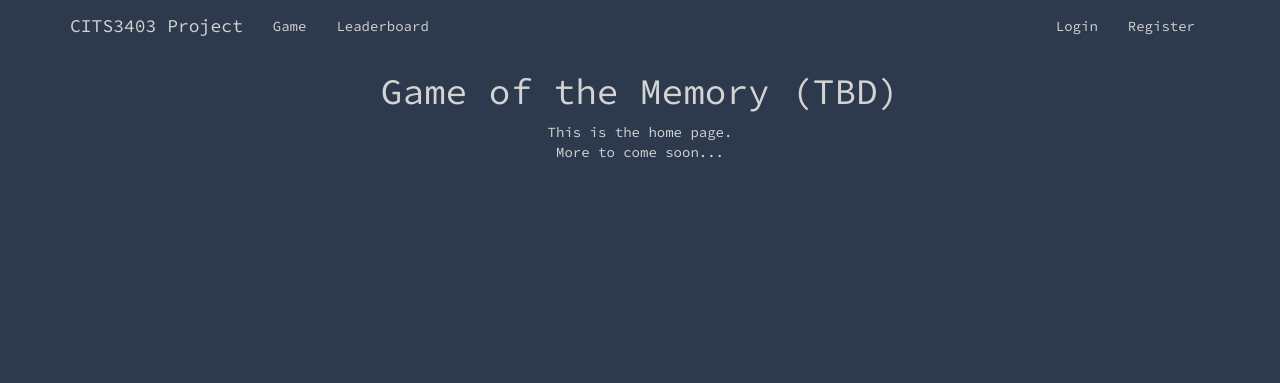
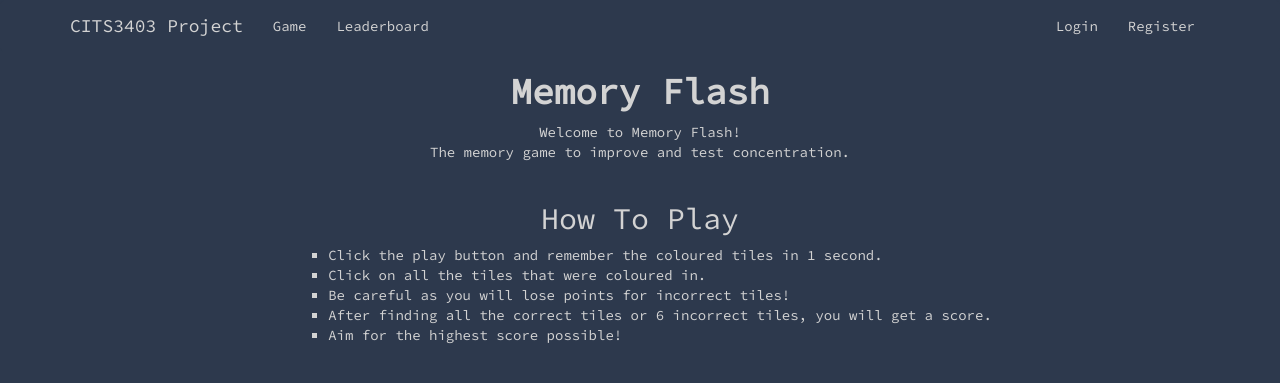
Before and after one commit to jakobdorian/CITS3403-Project, a Flask app: page /home in a window 1280 px wide. Shown: the top 383 px of the page. Run offline with Flask 2, Linux system fonts and the light colour scheme; some libraries are stand-ins or nearby versions.

Commit message:
Basic Rules Added

```diff
--- a/app/static/css/stylesheet.css
+++ b/app/static/css/stylesheet.css
@@ -21,10 +21,15 @@ p2 {
     text-align: center;
 }
 
+.center > ul {
+    display: inline-block;
+    list-style-type: square;
+    text-align: left;
+}
+
 /* .topnav-right {
     float: right;
 } */
-
 
 .game-row {
     text-align: center;
--- a/app/templates/home.html
+++ b/app/templates/home.html
@@ -1,10 +1,21 @@
 {% extends "base.html"%}
 
 {% block content %}
-    <h1>Game of the Memory (TBD)</h1>
+    <h1><strong>Memory Flash</strong></h1>
 
     <div class = "center">
-        <p1>This is the home page.</p1> <br>
-        <p2>More to come soon...</p2>
+        <p1>Welcome to Memory Flash!  </p1> <br>
+
+        <p2>The memory game to improve and test concentration.</p2><br><br>
+
+        <h2>How To Play</h2>
+
+        <ul>
+            <li>Click the play button and remember the coloured tiles in 1 second.</li>
+            <li>Click on all the tiles that were coloured in.</li>
+            <li>Be careful as you will lose points for incorrect tiles!</li>
+            <li>After finding all the correct tiles or 6 incorrect tiles, you will get a score. </li>
+            <li>Aim for the highest score possible!</li>
+        </ul>
     </div>
 {% endblock %}
```
